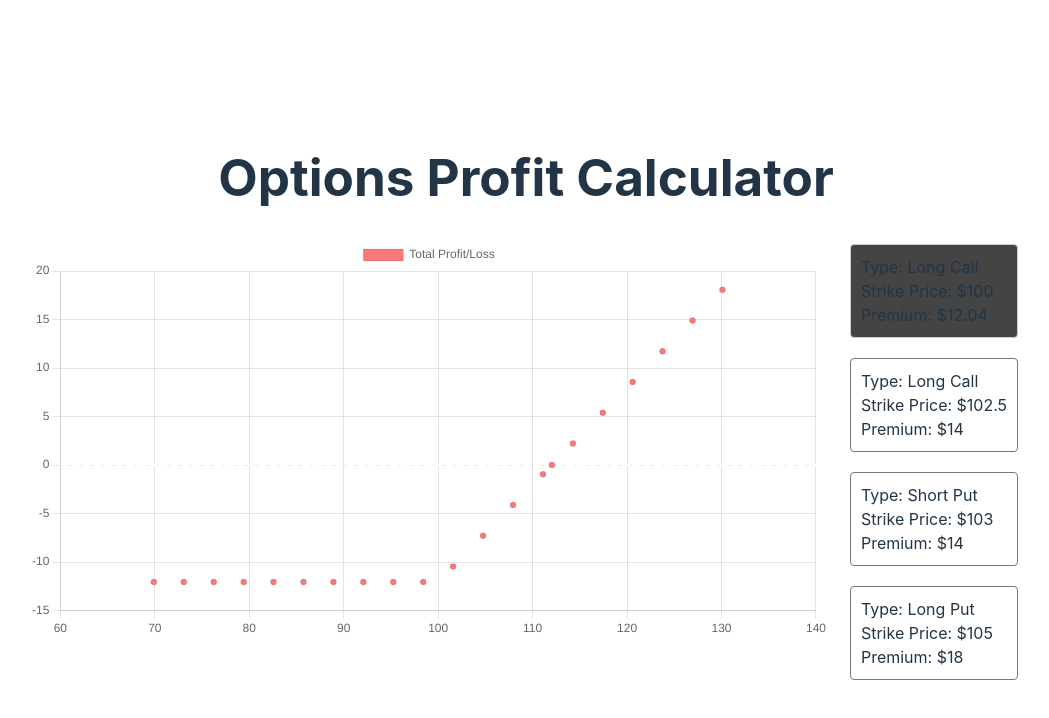
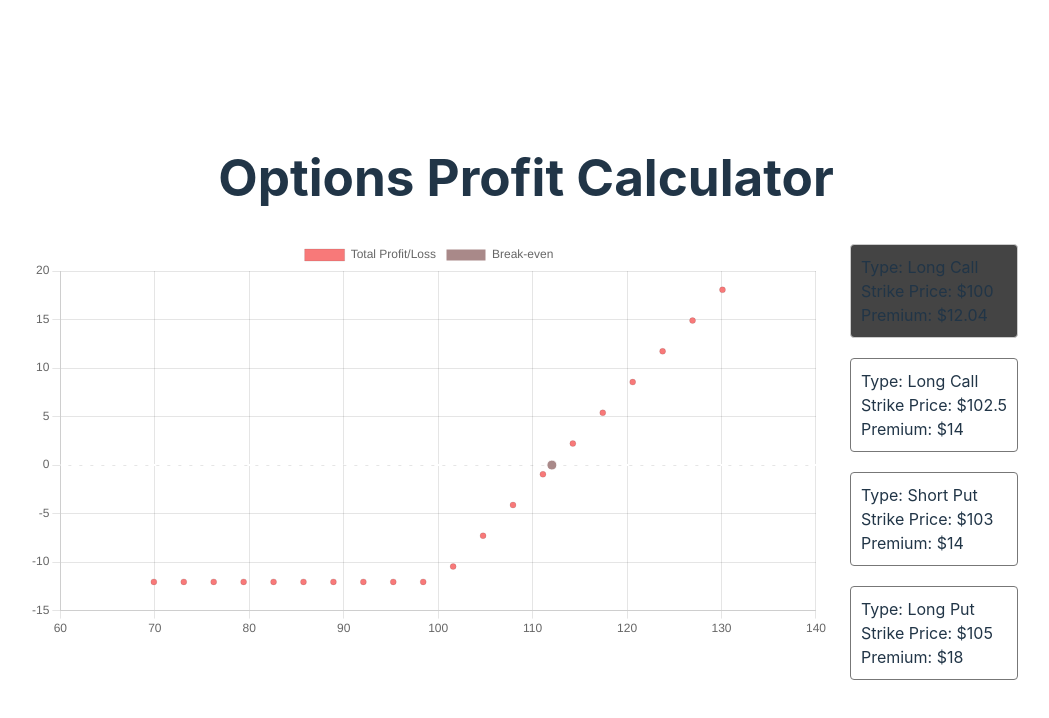
Before and after one commit to ChristopherWirtOfficial/aries-vue3-challenge, a Vue app: page / in a window 1280 px wide. Shown: the top 718 px of the page, without its empty margins (114-1163 px from the left). Built offline with nearby package versions, Linux system fonts and the light colour scheme.

Commit message:
Calculate and display break-even points

```diff
--- a/src/components/OptionsProfitCalculator.vue
+++ b/src/components/OptionsProfitCalculator.vue
@@ -59,20 +59,7 @@ const xValues = computed(() => {
     const { min, max } = domain.value;
     const iterativeSteps = Array.from({ length: N_STEPS }, (_, i) => min + (i / (N_STEPS - 1)) * (max - min));
 
-    // Always include the break-even price for each option
-    const defaultXValues = selectedOptions.value.map(({ id }) => {
-        const option = props.optionsData[id];
-        const premium = option.long_short === 'long' ? option.ask : option.bid;
-
-        return option.strike_price + premium;
-    });
-
-    // Combine our two sets of x values and unique/sort them
-    const xValuesSet = new Set([...iterativeSteps, ...defaultXValues]);
-
-    return Array.from(xValuesSet)
-        .sort((a, b) => a - b)
-        .map(price => Math.round(price * 100) / 100);
+    return iterativeSteps;
 });
 
 
@@ -110,6 +97,27 @@ const profitLossValues = computed(() => {
 });
 
 
+const breakEvenPoints = computed(() => {
+    let bePoints: number[] = [];
+    const prices = xValues.value;
+    const profits = profitLossValues.value;
+
+    // Iterate over the profit/loss array to find where it crosses zero
+    for (let i = 1; i < profits.length; i++) {
+        if (profits[i] === 0) {
+            bePoints.push(prices[i]);
+        } else if (profits[i] * profits[i - 1] < 0) { // Change in sign indicates crossing zero
+            // Linear interpolation to find the more accurate break-even point
+            const x1 = prices[i - 1], y1 = profits[i - 1];
+            const x2 = prices[i], y2 = profits[i];
+            const beX = x1 - y1 * (x2 - x1) / (y2 - y1); // Interpolation formula
+            bePoints.push(beX);
+        }
+    }
+    return bePoints;
+});
+
+
 const chartData = computed(() => ({
     datasets: [{
         label: 'Total Profit/Loss',
@@ -118,7 +126,19 @@ const chartData = computed(() => ({
             y: profitLossValues.value[index],
         })),
         backgroundColor: '#f87979',
-    }],
+    },
+    {
+        label: 'Break-even',
+        data: breakEvenPoints.value.map(point => ({
+            x: point,
+            y: 0,
+        })),
+        backgroundColor: '#A98989',
+        border: '3px',
+        borderColor: 'white',
+        pointRadius: 5
+    }
+],
 }));
 
 </script>
```
Lines whose indentation alone changed are shown as unchanged.
